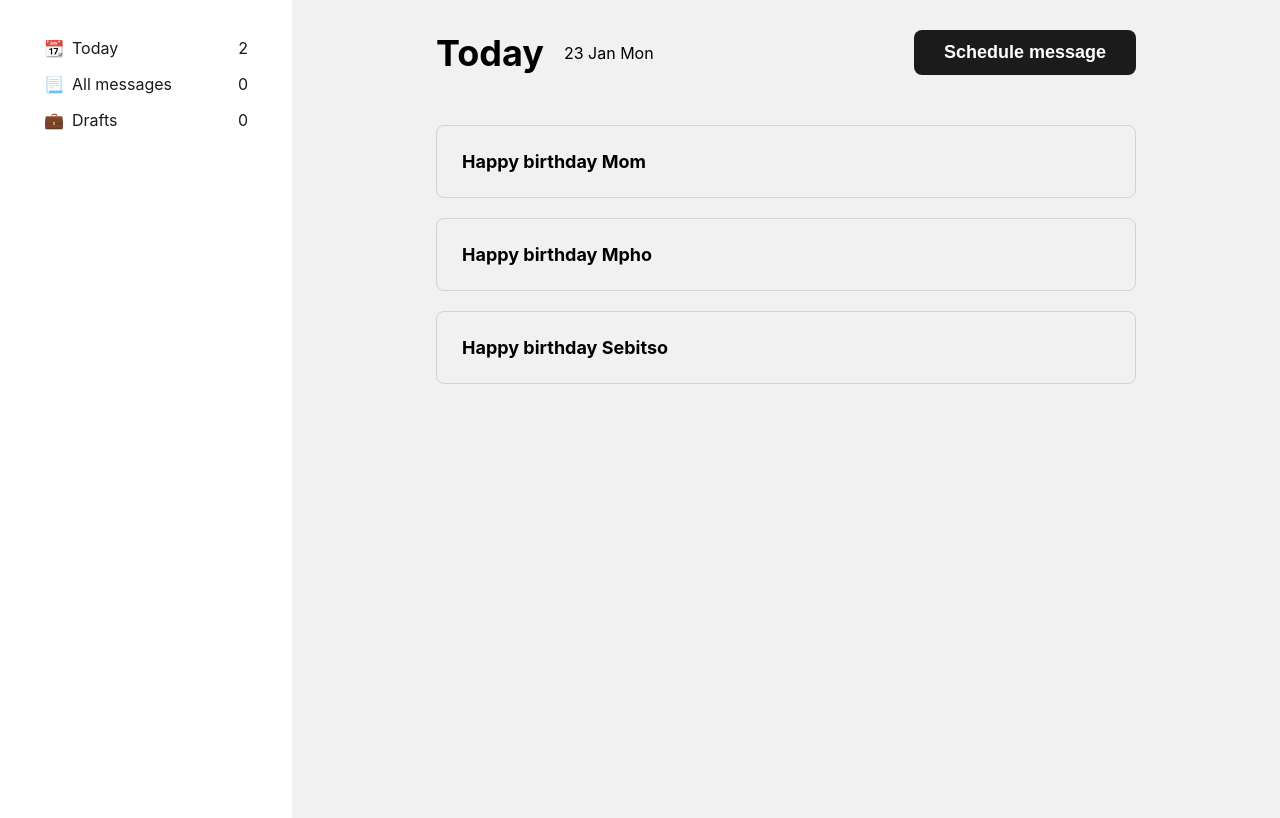
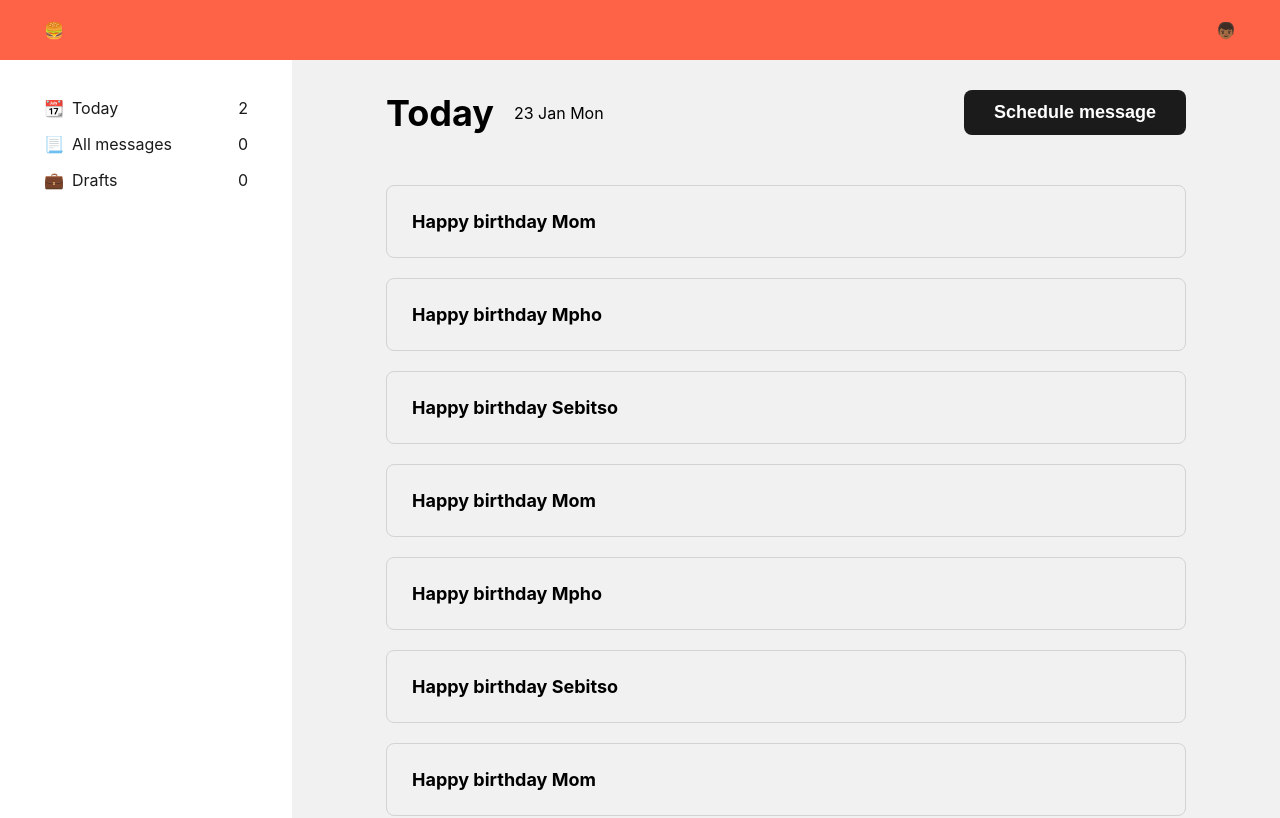
Before and after one commit to Ngoakor12/message-robot, a React (Create React App) app: page / in a window 1280 px wide. Shown: the top 818 px of the page. Built offline with nearby package versions, Linux system fonts and the light colour scheme.

Commit message:
style: still styling basic frontend

```diff
--- a/src/App.css
+++ b/src/App.css
@@ -25,17 +25,51 @@ nav ul li a {
 
 .App {
   display: flex;
-  /* grid-template-columns: 222px minmax(300px, 700px); */
-  /* padding: 20px; */
-  min-width: 750px;
+  flex-direction: column;
+  max-width: 100%;
+  position: relative;
+}
+
+.main-header {
+  /* padding: 0 30px; */
+  height: 60px;
+  width: 100%;
+  background-color: tomato;
+  display: flex;
+  justify-content: space-between;
+  align-items: center;
+  position: fixed;
+  top: 0;
+  /* min-width: 90vw; */
+  z-index: 1;
+}
+
+.main-content {
+  margin-top: 60px;
+  width: 100%;
+  /* position: relative; */
+}
+
+.menu-icon,
+.menu-avatar {
+  margin: 0 30px;
+  padding: 8px 14px;
+  border-radius: 8px;
+}
+
+.menu-icon:hover,
+.menu-avatar:hover {
+  background-color: #dd553d;
 }
 
 .nav {
-  width: 20%;
   display: flex;
   justify-content: space-between;
   padding: 30px;
   min-height: 100vh;
+  display: none;
+  /* position: sticky;
+  top: 60px; */
 }
 
 .nav ul {
@@ -52,43 +86,39 @@ nav ul li a {
   justify-content: space-between;
 }
 
-.nav-item:hover{
+.nav-item:hover {
   background-color: #f1f1f1;
   border-radius: 8px;
 }
 
-.item-icon{
+.item-icon {
   padding-right: 8px;
 }
 
-
 .main {
-  width: 80%;
-  /* max-width: 600px; */
   padding: 30px;
   display: flex;
   flex-direction: column;
   align-items: center;
   background-color: #f1f1f1;
-  min-height: 100vh;
+  /* min-height: 100vh; */
+  position: sticky;
+  top: 0;
+  /* overflow: scroll;
+  position: static; */
 }
 
 .main > * {
-  min-width: 700px;
-}
-.messages {
-  /* display: flex; */
+  width: 100%;
 }
 
 .today-header {
   display: flex;
-  align-items: center;
-  justify-content: space-between;
-  /* min-width: 700px; */
+  flex-direction: column;
   margin-bottom: 50px;
 }
 
-.heading-title{
+.heading-title {
   font-size: 36px;
   padding-right: 20px;
 }
@@ -98,7 +128,7 @@ nav ul li a {
   align-items: center;
 }
 
-.schedule-message{
+.schedule-message {
   background-color: #1b1b1b;
   border: 0;
   border-radius: 8px;
@@ -107,22 +137,141 @@ nav ul li a {
   font-weight: 700;
   cursor: pointer;
   font-size: 18px;
+  margin-top: 20px;
+  position: fixed;
+  bottom: 30px;
+  right: 30px;
 }
 
-.messages{
+.messages {
   display: flex;
   flex-direction: column;
-  /* justify-content: center; */
-  gap:20px;
+  gap: 20px;
 }
 
-.message{
-  /* background-color: #ffffff; */
+.message {
   border: 1px solid #d3d3d3;
   border-radius: 8px;
-  padding:25px;
+  padding: 25px;
   font-size: 18px;
 }
-.message h2{
+
+.message h2 {
   font-size: 18px;
 }
+
+@media (min-width: 550px) {
+
+  .today-header {
+    display: flex;
+    align-items: center;
+    justify-content: space-between;
+    flex-direction: row;
+    margin-bottom: 50px;
+  }
+  .schedule-message {
+    position: static;
+    margin-top: 0;
+  }
+}
+
+@media (min-width: 900px) {
+  /* .App {
+    flex-direction: row;
+    min-width: 750px;
+  } */
+
+  .main-content {
+    display: flex;
+    /* margin-top: 60px; */
+    width: 100%;
+    position: sticky;
+    top: 0;
+    overflow: hidden;
+  }
+
+  .nav {
+    width: 20%;
+    display: flex;
+    justify-content: space-between;
+    padding: 30px;
+    /* min-height: 100vh; */
+
+  }
+
+  .nav ul {
+    width: 100%;
+  }
+
+  .nav ul li a {
+    padding: 8px 14px;
+  }
+
+  .nav ul li a {
+    color: #1b1b1b;
+    display: flex;
+    justify-content: space-between;
+  }
+
+  .nav-item:hover {
+    background-color: #f1f1f1;
+    border-radius: 8px;
+  }
+
+  .item-icon {
+    padding-right: 8px;
+  }
+
+  .main {
+    width: 80%;
+    padding: 30px;
+    display: flex;
+    flex-direction: column;
+    align-items: center;
+    background-color: #f1f1f1;
+    /* min-height: 100vh; */
+    overflow-y: scroll;
+  }
+
+  .main > * {
+    max-width: 800px;
+  }
+
+  .heading-title {
+    font-size: 36px;
+    padding-right: 20px;
+  }
+
+  .header-title {
+    display: flex;
+    align-items: center;
+  }
+
+  .schedule-message {
+    background-color: #1b1b1b;
+    border: 0;
+    border-radius: 8px;
+    padding: 12px 30px;
+    color: #ffffff;
+    font-weight: 700;
+    cursor: pointer;
+    font-size: 18px;
+  }
+
+  .messages {
+    display: flex;
+    flex-direction: column;
+    gap: 20px;
+  }
+
+  .message {
+    border: 1px solid #d3d3d3;
+    border-radius: 8px;
+    padding: 25px;
+    font-size: 18px;
+  }
+
+  .message h2 {
+    font-size: 18px;
+  }
+}
--- a/src/App.js
+++ b/src/App.js
@@ -6,6 +6,11 @@ function App() {
   // console.log(currentUser);
   return (
     <div className="App">
+      <header className="main-header">
+        <span className="menu-icon">🍔</span>
+        <span className="menu-avatar">👦🏾</span>
+      </header>
+      <section className="main-content">
         <nav className="nav">
           <ul>
             <li className="nav-item">
@@ -55,6 +60,7 @@ function App() {
             })}
           </section>
         </main>
+      </section>
     </div>
   );
 }
--- a/src/mock-data.js
+++ b/src/mock-data.js
@@ -42,6 +42,123 @@ const users = [
         state: "notSent",
         senderName: "Ngoako",
       },
+      {
+        messageId: 5,
+        recepientName: "Sarah",
+        contactMethod: "email",
+        email: "giftedesignco@gmail.com",
+        subject: "Happy birthday Mom",
+        content:
+          "Happy birthday Mom! I hope you have a great day, stay blessed.",
+        date: "13-01-2023",
+        time: "09:00",
+        state: "notSent",
+        senderName: "Ngoako",
+      },
+      {
+        messageId: 6,
+        recepientName: "Mpho",
+        contactMethod: "email",
+        email: "giftedesignco@gmail.com",
+        subject: "Happy birthday Mpho",
+        content:
+          "Happy birthday Mpho! I hope you have a great day, stay blessed.",
+        date: "13-01-2023",
+        time: "09:00",
+        state: "notSent",
+        senderName: "Ngoako",
+      },
+      {
+        messageId: 7,
+        recepientName: "Sebitso",
+        contactMethod: "email",
+        email: "giftedesignco@gmail.com",
+        subject: "Happy birthday Sebitso",
+        content:
+          "Happy birthday Sebitso! I hope you have a great day, stay blessed.",
+        date: "13-01-2023",
+        time: "09:00",
+        state: "notSent",
+        senderName: "Ngoako",
+      },
+      {
+        messageId: 8,
+        recepientName: "Sarah",
+        contactMethod: "email",
+        email: "giftedesignco@gmail.com",
+        subject: "Happy birthday Mom",
+        content:
+          "Happy birthday Mom! I hope you have a great day, stay blessed.",
+        date: "13-01-2023",
+        time: "09:00",
+        state: "notSent",
+        senderName: "Ngoako",
+      },
+      {
+        messageId: 9,
+        recepientName: "Mpho",
+        contactMethod: "email",
+        email: "giftedesignco@gmail.com",
+        subject: "Happy birthday Mpho",
+        content:
+          "Happy birthday Mpho! I hope you have a great day, stay blessed.",
+        date: "13-01-2023",
+        time: "09:00",
+        state: "notSent",
+        senderName: "Ngoako",
+      },
+      {
+        messageId: 10,
+        recepientName: "Sebitso",
+        contactMethod: "email",
+        email: "giftedesignco@gmail.com",
+        subject: "Happy birthday Sebitso",
+        content:
+          "Happy birthday Sebitso! I hope you have a great day, stay blessed.",
+        date: "13-01-2023",
+        time: "09:00",
+        state: "notSent",
+        senderName: "Ngoako",
+      },
+      {
+        messageId: 11,
+        recepientName: "Sarah",
+        contactMethod: "email",
+        email: "giftedesignco@gmail.com",
+        subject: "Happy birthday Mom",
+        content:
+          "Happy birthday Mom! I hope you have a great day, stay blessed.",
+        date: "13-01-2023",
+        time: "09:00",
+        state: "notSent",
+        senderName: "Ngoako",
+      },
+      {
+        messageId: 12,
+        recepientName: "Mpho",
+        contactMethod: "email",
+        email: "giftedesignco@gmail.com",
+        subject: "Happy birthday Mpho",
+        content:
+          "Happy birthday Mpho! I hope you have a great day, stay blessed.",
+        date: "13-01-2023",
+        time: "09:00",
+        state: "notSent",
+        senderName: "Ngoako",
+      },
+      {
+        messageId: 13,
+        recepientName: "Sebitso",
+        contactMethod: "email",
+        email: "giftedesignco@gmail.com",
+        subject: "Happy birthday Sebitso",
+        content:
+          "Happy birthday Sebitso! I hope you have a great day, stay blessed.",
+        date: "13-01-2023",
+        time: "09:00",
+        state: "notSent",
+        senderName: "Ngoako",
+      },
     ],
   },
   {
@@ -49,7 +166,7 @@ const users = [
     email: "ngoakor12@gmail.com",
     messages: [
       {
-        messageId: 4,
+        messageId: 14,
         recepientName: "Sebitso2",
         contactMethod: "email",
         email: "giftedesignco@gmail.com",
@@ -62,7 +179,7 @@ const users = [
         senderName: "Ngoako2",
       },
       {
-        messageId: 5,
+        messageId: 15,
         recepientName: "Sebitso",
         contactMethod: "email",
         email: "giftedesignco@gmail.com",
@@ -75,7 +192,7 @@ const users = [
         senderName: "Ngoako",
       },
       {
-        messageId: 6,
+        messageId: 16,
         recepientName: "Sebitso",
         contactMethod: "email",
         email: "giftedesignco@gmail.com",
```
Lines whose indentation alone changed are shown as unchanged.
